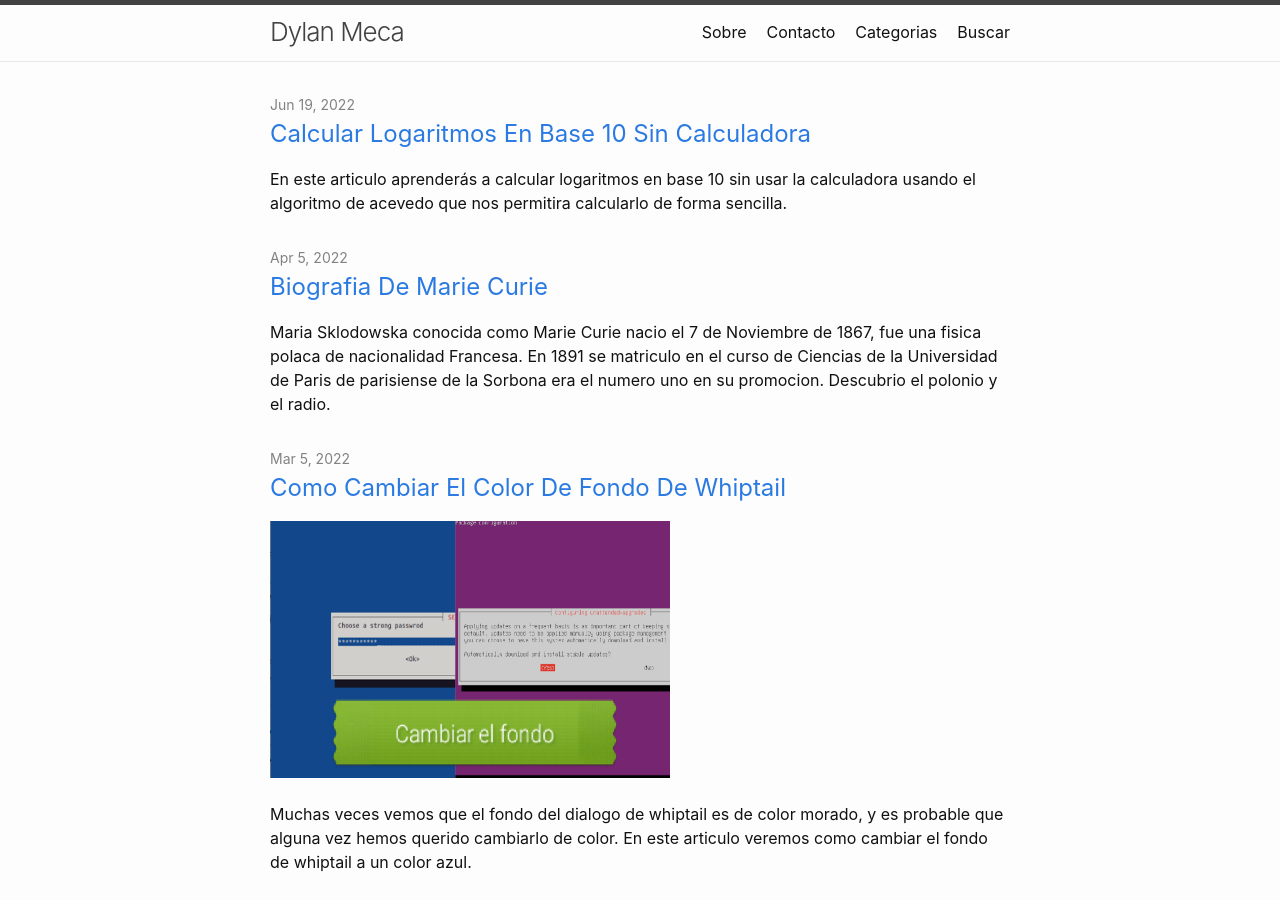
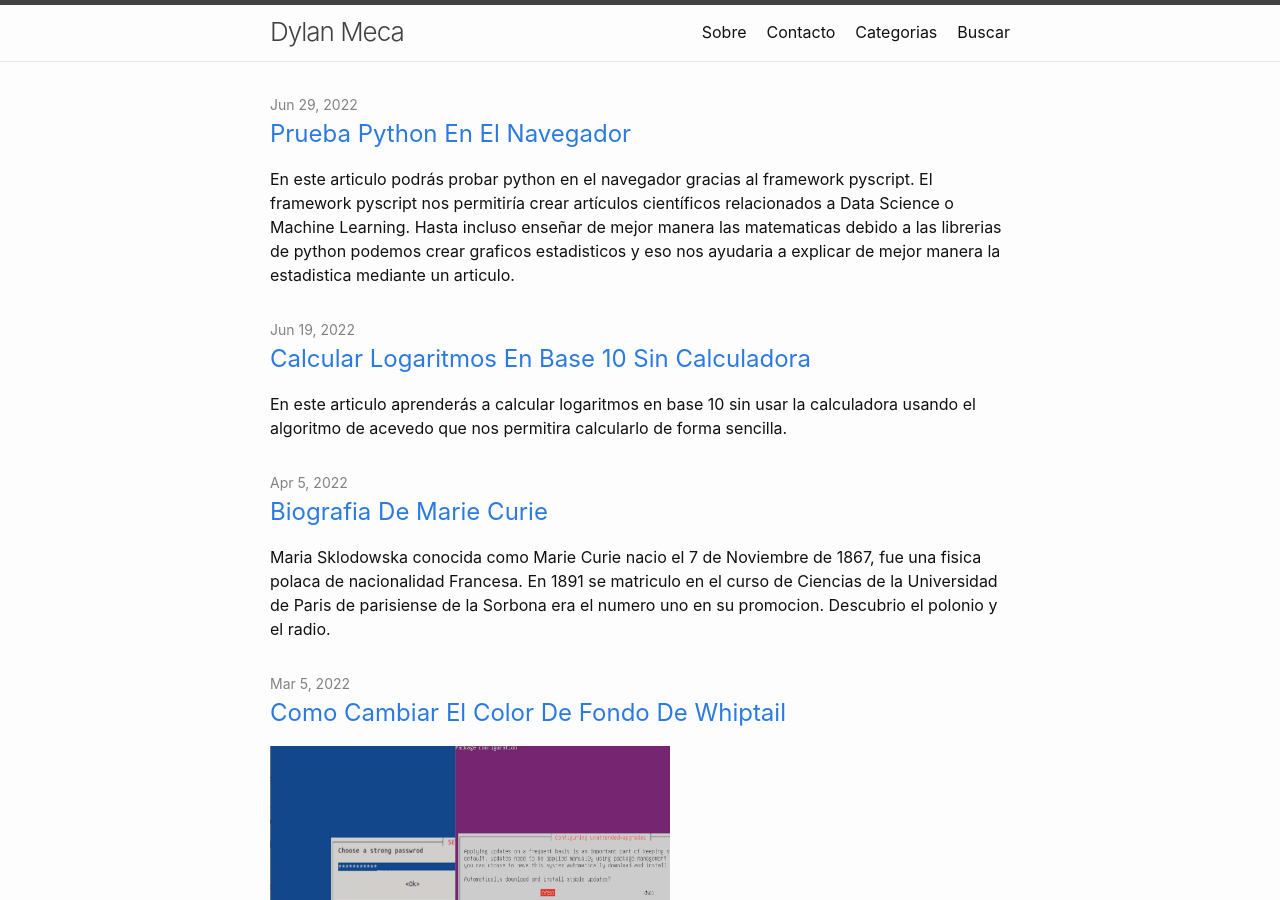
Before and after one commit to dylanmeca/dylanmeca.github.io, a Jekyll site: the page built from index.html, in a window 1280 px wide and 900 px high. Built offline with Jekyll 4.4.1, drawn with Linux system fonts in a browser that asks for light colours; the list of posts is cut into pages by our own code; some of the changed text lies outside the part shown.

Commit message:
Nuevos Articulos y un articulo actualizado

```diff
--- /dev/null
+++ b/_posts/2022-06-29-Prueba-python-en-el-navegador.html
@@ -0,0 +1,31 @@
+---
+layout: science-post
+permalink: /2022/06/29/Prueba-python-en-el-navegador.html
+description: En este articulo podrás probar python en el navegador gracias al framework pyscript. El framework pyscript nos permitiría crear artículos científicos relacionados a Data Science o Machine Learning. Hasta incluso enseñar de mejor manera las matematicas debido a las librerias de python podemos crear graficos estadisticos y eso nos ayudaria a explicar de mejor manera la estadistica mediante un articulo.
+keywords:
+---
+
+<p>En este articulo podrás probar python en el navegador gracias a <a href="https://pyscript.net/"><b>pyscript</b></a>.
+Las librerías disponibles para este editor de código son:</p><br />
+
+<ul>
+  <li>- numpy</li>
+  <li>- pandas</li>
+  <li>- matplotlib</li>
+</ul>
+
+<br />
+<p> Y otras librerías que vienen por defecto en el sistema, gracias al framework pyscript podemos ejecutar
+código python en el navegador y eso nos permitiría crear artículos científicos, relacionados a
+<b>Machine Learning</b> o <b>Data Science</b>, hasta incluso se podrían crear aplicaciones científicas donde el usuario
+pueda interactuar, eso nos permitirá enseñar a los usuarios de mejor manera, hasta la posibilidad de traer a
+los chatbots de python al navegador. Tambien seria una forma de enseñar matematicas atravez de las librerias de python, eso nos
+traeria futuros articulos donde podamos de mejor manera crear graficos estadisticos. Es por eso que le envitamos a que pruebe pyscript mediante este editor: </p><br />
+
+<py-env>
+  - numpy
+  - pandas
+  - matplotlib
+</py-env>
+
+<py-repl id="my-repl" auto-generate="true"></pyrepl>
--- a/about.md
+++ b/about.md
@@ -24,7 +24,7 @@ Una de las cosas que he aprendido son las matemáticas, ya que es una de mis pas
 
 # Información del sitio web
 
-Bienvenidos a mi blog, aquí publicaré artículos sobre ciencia y tecnología, informática y matemáticas. 💻
+Bienvenidos a mi blog, aquí publicaré artículos sobre ciencia, machine learning, data science, ciberseguridad y mucho mas. 💻
 
 En estas publicaciones pondré contenido interesante para aprender y si eres un estudiante autodidacta es probable que te interese leer estos artículos, también publicaré artículos relacionados con la seguridad informática.
 
```
